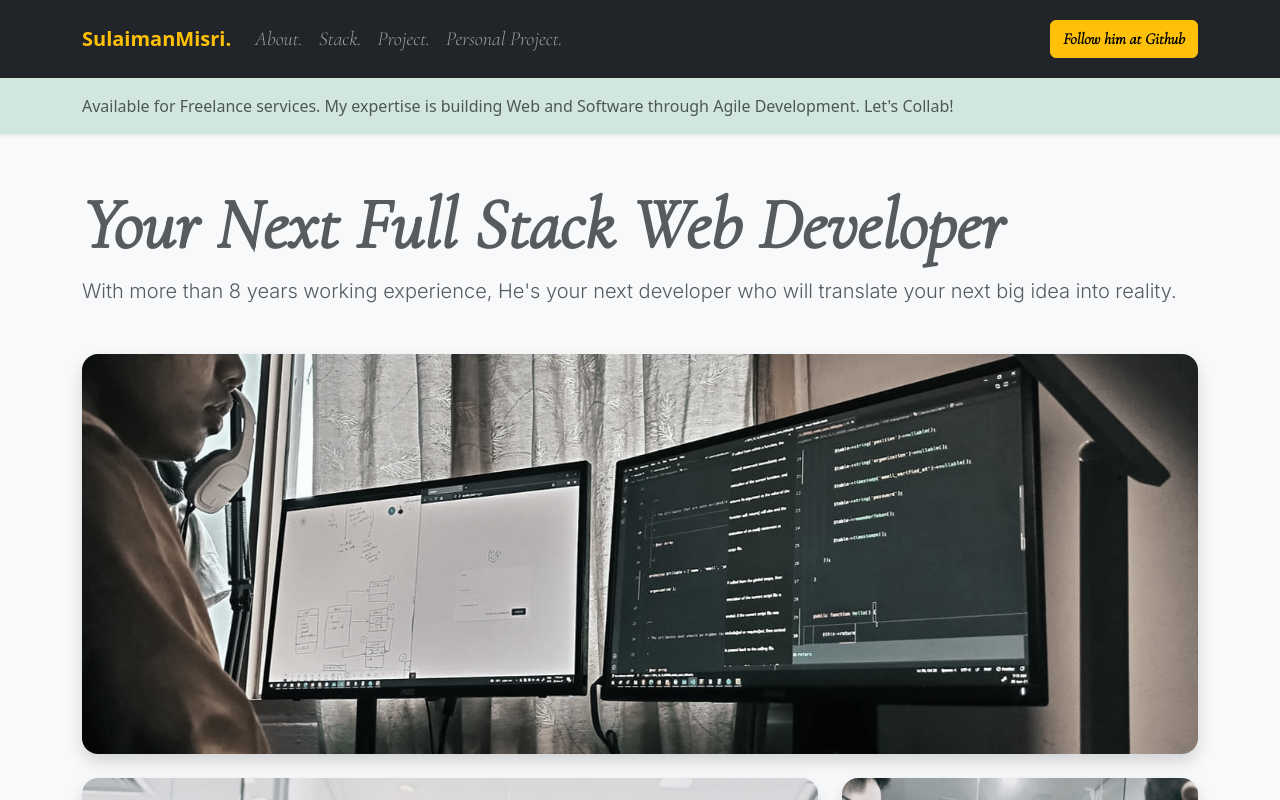
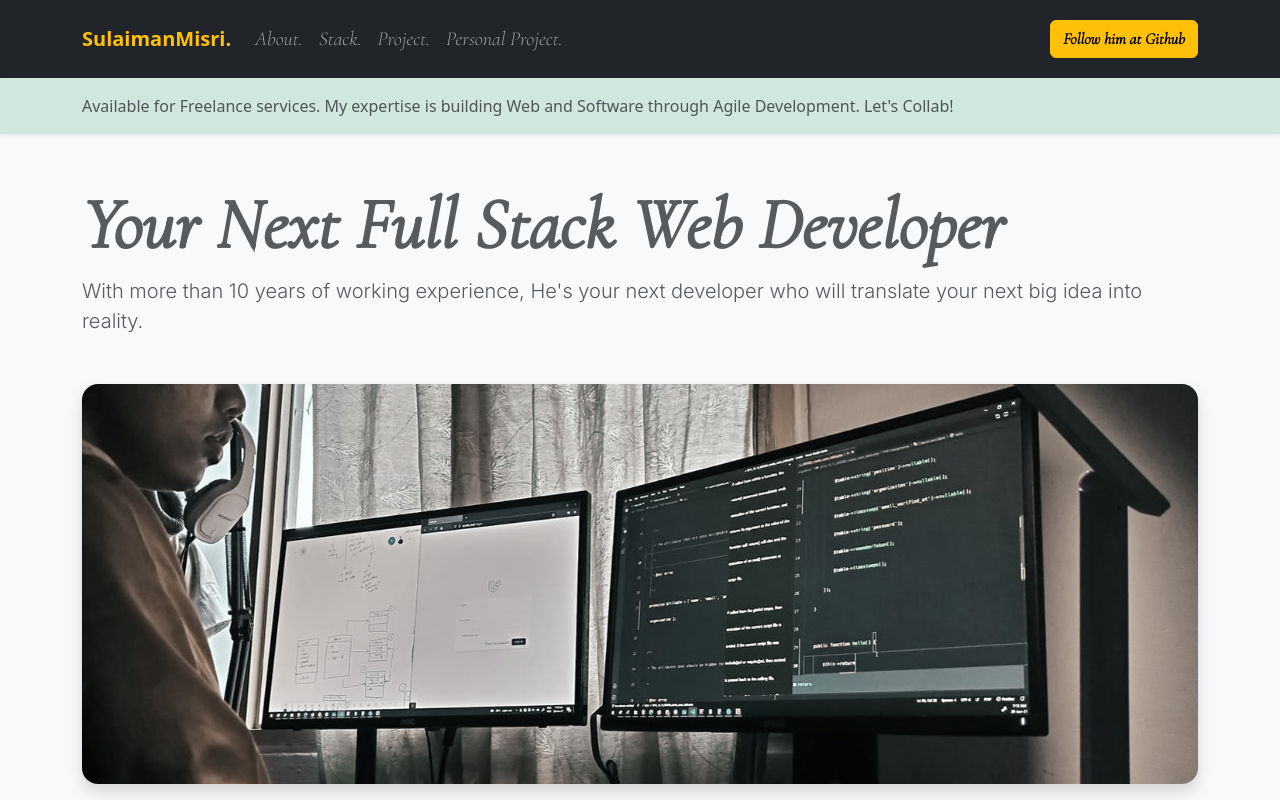
Before and after one commit to msulaimanmisri/sulaiman-profile, a Vue app: page / in a window 1280 px wide. Shown: the top 800 px of the page. Built offline with nearby package versions, Linux system fonts and the light colour scheme.

Commit message:
Update home.vue

```diff
--- a/src/views/home.vue
+++ b/src/views/home.vue
@@ -10,7 +10,7 @@ import Image from "../components/Image.vue";
       </h1>
 
       <p class="lead text-muted text-body">
-        With more than 8 years working experience, He's your next developer who
+        With more than 10 years of working experience, He's your next developer who
         will translate your next big idea into reality.
       </p>
 
```
